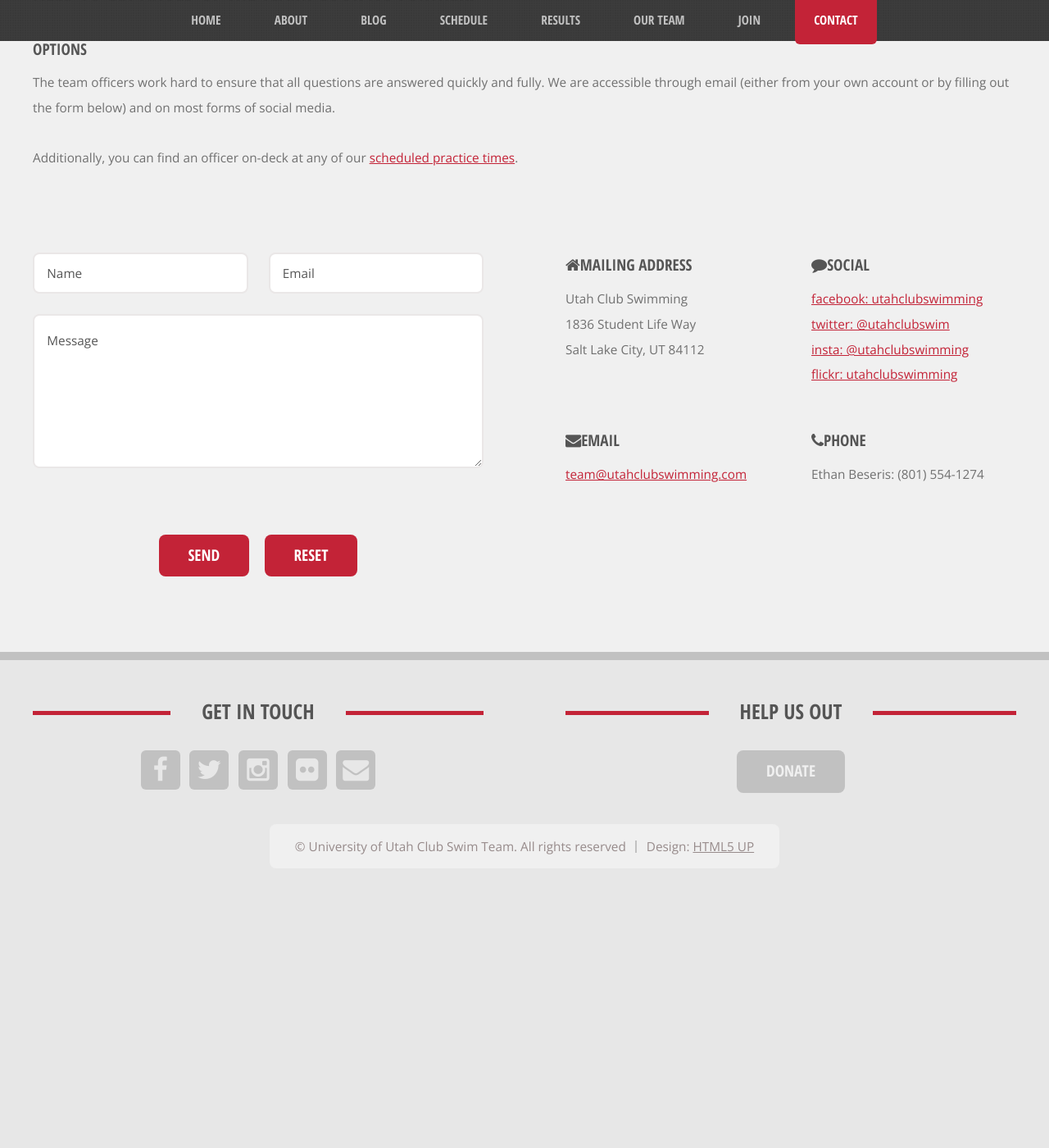
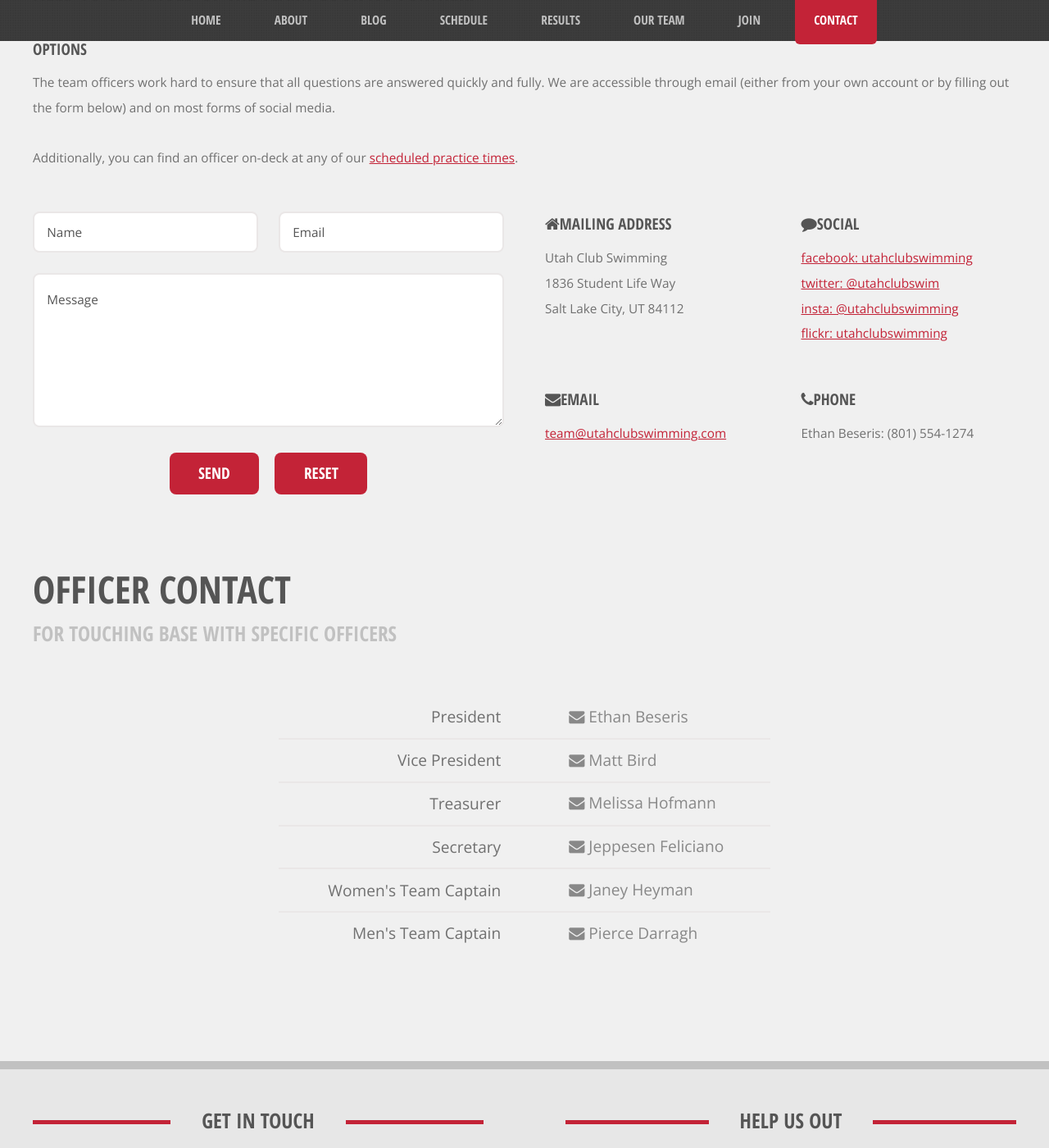
Before and after one commit to utahclubswimming/utahclubswimming.github.io, a Jekyll site: the page built from contact.html, in a window 1280 px wide and 1400 px high, scrolled down 395 px. Shown: the whole window at 82% size. Built offline with Jekyll 4.4.1, drawn with Linux system fonts in a browser that asks for light colours; before the commit the page ends 1515 px from its top, so only the background shows below that.

Commit message:
Resolves #100
* added contact information to data YAML
* added table to Contact page
* added email links to officer page

```diff
--- a/_data/officers.yml
+++ b/_data/officers.yml
@@ -1,4 +1,5 @@
 - position: President
+  contact: president@utahclubswimming.com
   name: Ethan Beseris
   image: officers/president.png
   info: >
@@ -6,6 +7,7 @@
     Swim Team at the University of Utah. He has put in countless hours to ensure
     everybody on the team feels involved and strives for their best.
 - position: Vice President
+  contact: vicepresident@utahclubswimming.com
   name: Matt Bird
   image: officers/default.jpg
   info: >
@@ -14,6 +16,7 @@
     the course of each season, and he also is first assistant to the President
     as needed.
 - position: Treasurer
+  contact: treasurer@utahclubswimming.com
   name: Melissa Hofmann
   image: officers/treasurer.jpg
   info: >
@@ -21,6 +24,7 @@
     budget during the season. She serves as our primary point of contact with
     ASUU's representatives regarding all financial matters.
 - position: Secretary
+  contact: secretary@utahclubswimming.com
   name: Jeppesen Feliciano
   image: officers/secretary.jpg
   info: >
@@ -28,6 +32,7 @@
     and to draft agendas for upcoming meetings, as well as to help each officer
     keep on top of their respective tasks between meetings.
 - position: Women's Team Captain
+  contact: captain.women@utahclubswimming.com
   name: Janey Heyman
   image: officers/womencaptain.jpg
   info: >
@@ -35,6 +40,7 @@
     events. She also assists the other officers with whatever needs they may
     have.
 - position: Men's Team Captain
+  contact: captain.men@utahclubswimming.com
   name: Pierce Darragh
   image: officers/mencaptain.jpg
   info: >
--- a/_sass/_base.scss
+++ b/_sass/_base.scss
@@ -990,6 +990,27 @@
                 text-align: right;
             }
         }
+
+        &.contact {
+            width: 50%;
+            margin-left: auto;
+            margin-right: auto;
+            font-size: 1.25em;
+
+            td {
+                &.position {
+                    text-align: right;
+                }
+            }
+
+            a {
+                color: $lightish_gray;
+
+                &:hover {
+                    color: $swoop_crimson;
+                }
+            }
+        }
     }
 
 /* Box */
@@ -1105,6 +1126,10 @@
     .officer {
         h2 {
             padding-top: 0.5em;
+        }
+
+        a:hover {
+            color: $swoop_crimson;
         }
     }
 
--- a/contact.html
+++ b/contact.html
@@ -37,7 +37,7 @@ permalink: /contact/
         </div>
     </div>
 </div>
-<div class="row 200%">
+<div class="row">
     <div class="6u 12u(mobile)">
 
         <!-- Contact Form -->
@@ -58,14 +58,10 @@ permalink: /contact/
                             <textarea name="message" id="contact-message" placeholder="Message" rows="5"></textarea>
                         </div>
                     </div>
-                    <div class="row">
-                        <div class="12u">
-                            <ul class="actions">
-                                <li><input type="submit" class="style1" value="Send" /></li>
-                                <li><input type="reset" class="style2" value="Reset" /></li>
-                            </ul>
-                        </div>
-                    </div>
+                    <ul class="actions">
+                        <li><input type="submit" class="style1" value="Send" /></li>
+                        <li><input type="reset" class="style2" value="Reset" /></li>
+                    </ul>
                 </form>
             </section>
 
@@ -127,3 +123,33 @@ permalink: /contact/
 
     </div>
 </div>
+<div class="row 200%">
+    <div class="12u">
+        <div class="content">
+
+            <!-- Content -->
+
+                <article class="box page-content">
+
+                    <header>
+                        <h2>Officer Contact</h2>
+                        <p>For touching base with specific officers</p>
+                    </header>
+
+                </article>
+
+                <table class="contact">
+                    <tbody>
+                        {% for officer in site.data.officers %}
+                        {% assign email = officer.contact %}
+                        <tr>
+                            <td class="position">{{ officer.position }}</td>
+                            <td><!-- Empty Middle Column --></td>
+                            <td class="contact"><a class="icon fa-envelope" href="mailto:{{ email }}"> {{ officer.name }}</a></td>
+                        </tr>
+                        {% endfor %}
+                </table>
+
+        </div>
+    </div>
+</div>
--- a/officers.html
+++ b/officers.html
@@ -24,7 +24,7 @@ permalink: /team/officers/
         <div class="officer">
             <span class="image fit"><img src="{{ site.image_url }}/{{ officer.image }}" /></span>
             <h2>{{ officer.name }}</h2>
-            <h4>{{ officer.position }}</h4>
+            <h4><a class="icon fa-envelope" href="mailto:{{ officer.contact }}"> {{ officer.position }}</a></h4>
             <p>{{ officer.info }}</p>
         </div>
     </div>
```
